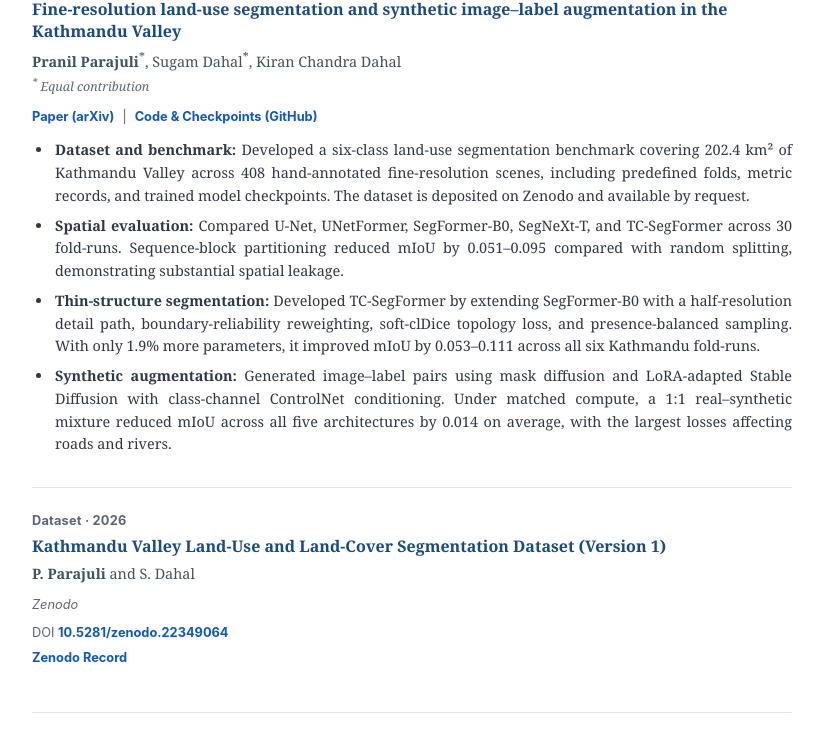
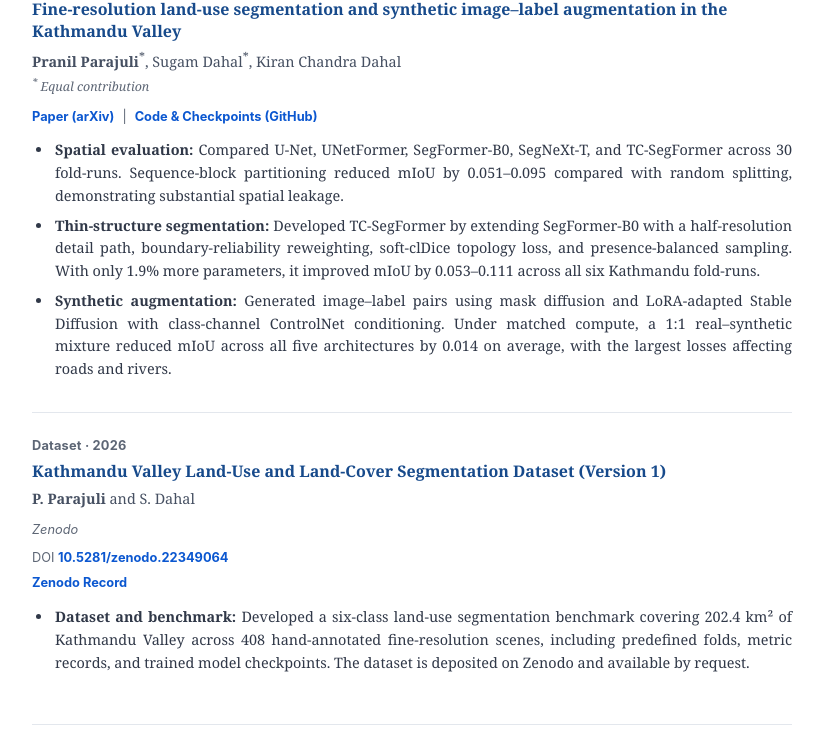
Before and after one commit to praniil/praniil.github.io, a plain HTML site: page index.html in a window 1280 px wide. Shown: the part 795-1533 px from the top of the page, without its empty margins (228-1052 px from the left). Drawn offline with Linux system fonts and the light colour scheme.

Commit message:
update: UI updates

```diff
--- a/index.html
+++ b/index.html
@@ -82,7 +82,6 @@
               <a href="https://github.com/Seg-Gen/SegSynth" target="_blank" rel="noopener">Code &amp; Checkpoints (GitHub)</a>
             </div>
             <ul class="publication-highlights">
-              <li><strong>Dataset and benchmark:</strong> Developed a six-class land-use segmentation benchmark covering 202.4 km² of Kathmandu Valley across 408 hand-annotated fine-resolution scenes, including predefined folds, metric records, and trained model checkpoints. The dataset is deposited on Zenodo and available by request.</li>
               <li><strong>Spatial evaluation:</strong> Compared U-Net, UNetFormer, SegFormer-B0, SegNeXt-T, and TC-SegFormer across 30 fold-runs. Sequence-block partitioning reduced mIoU by 0.051–0.095 compared with random splitting, demonstrating substantial spatial leakage.</li>
               <li><strong>Thin-structure segmentation:</strong> Developed TC-SegFormer by extending SegFormer-B0 with a half-resolution detail path, boundary-reliability reweighting, soft-clDice topology loss, and presence-balanced sampling. With only 1.9% more parameters, it improved mIoU by 0.053–0.111 across all six Kathmandu fold-runs.</li>
               <li><strong>Synthetic augmentation:</strong> Generated image–label pairs using mask diffusion and LoRA-adapted Stable Diffusion with class-channel ControlNet conditioning. Under matched compute, a 1:1 real–synthetic mixture reduced mIoU across all five architectures by 0.014 on average, with the largest losses affecting roads and rivers.</li>
@@ -96,6 +95,9 @@
             <div class="publication-venue">Zenodo</div>
             <div class="dataset-doi">DOI <a href="https://doi.org/10.5281/zenodo.22349064" target="_blank" rel="noopener">10.5281/zenodo.22349064</a></div>
             <a href="https://zenodo.org/records/22349064" target="_blank" rel="noopener" class="dataset-record-link">Zenodo Record</a>
+            <ul class="publication-highlights dataset-highlights">
+              <li><strong>Dataset and benchmark:</strong> Developed a six-class land-use segmentation benchmark covering 202.4 km² of Kathmandu Valley across 408 hand-annotated fine-resolution scenes, including predefined folds, metric records, and trained model checkpoints. The dataset is deposited on Zenodo and available by request.</li>
+            </ul>
           </article>
         </div>
       </section>
```
